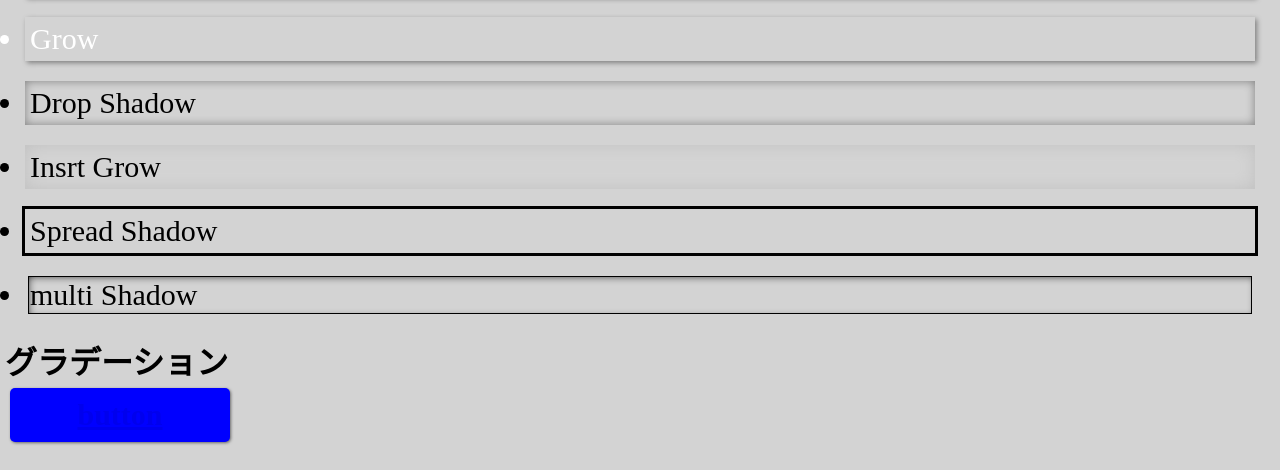
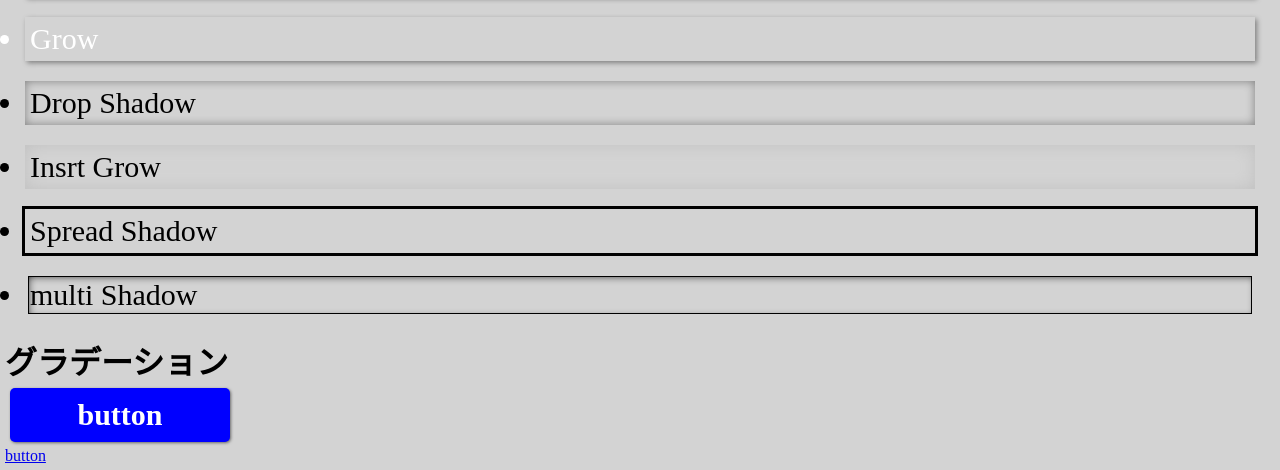
Before and after one commit to g1627081/web1-9, a plain HTML site: page index.html in a window 1280 px wide. Shown: the part 624-1094 px from the top of the page. Before the commit the page ends 1071 px from the top, so only its background shows below. Drawn offline with Linux system fonts and the light colour scheme.

Commit message:
Update index.html

```diff
--- a/index.html
+++ b/index.html
@@ -37,8 +37,9 @@
 
  <h1>グラデーション</h1>
  <ul id="gradient">
-    <p class="transition"><a href="#"><li class="button">button</li></a></p>
+    <li class="button">button</li>
   </ul>
+<p class="transition"><a href="#">button</a></p>
 
 </body>
 </html>
```
